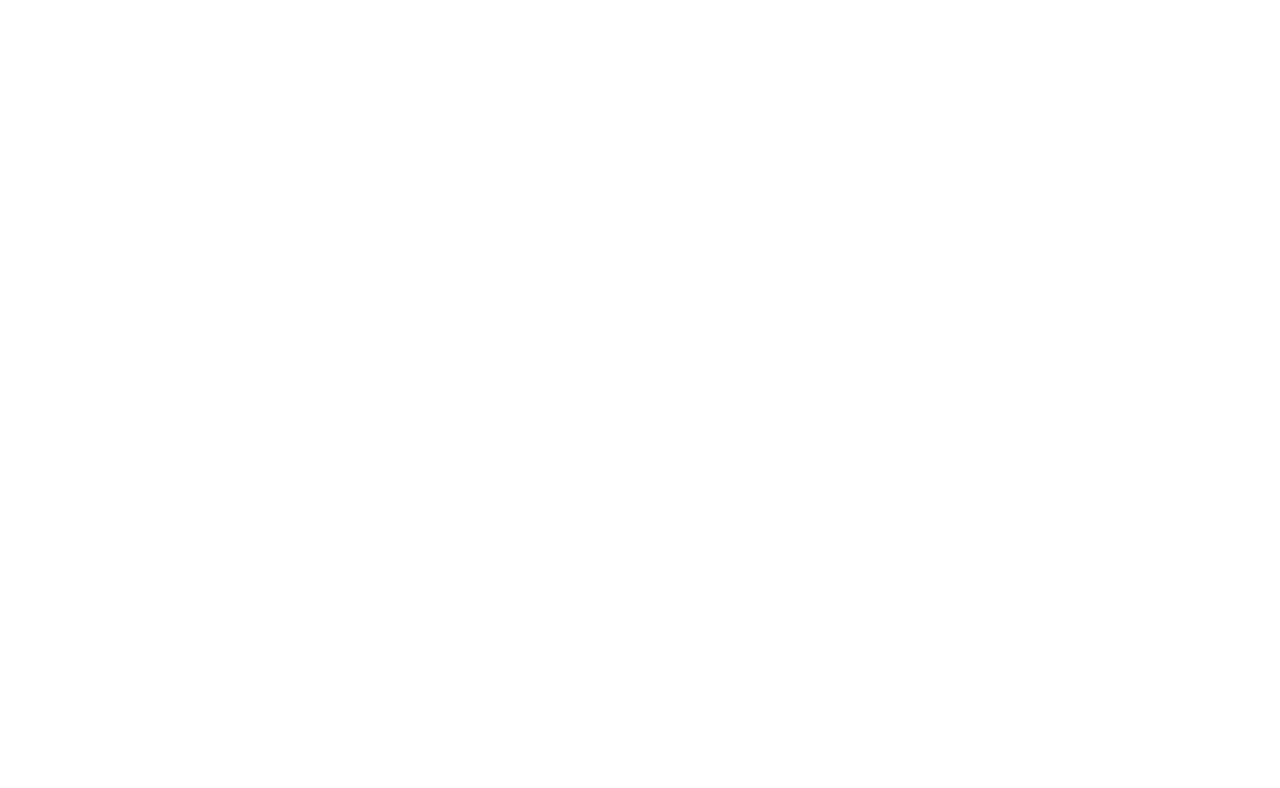
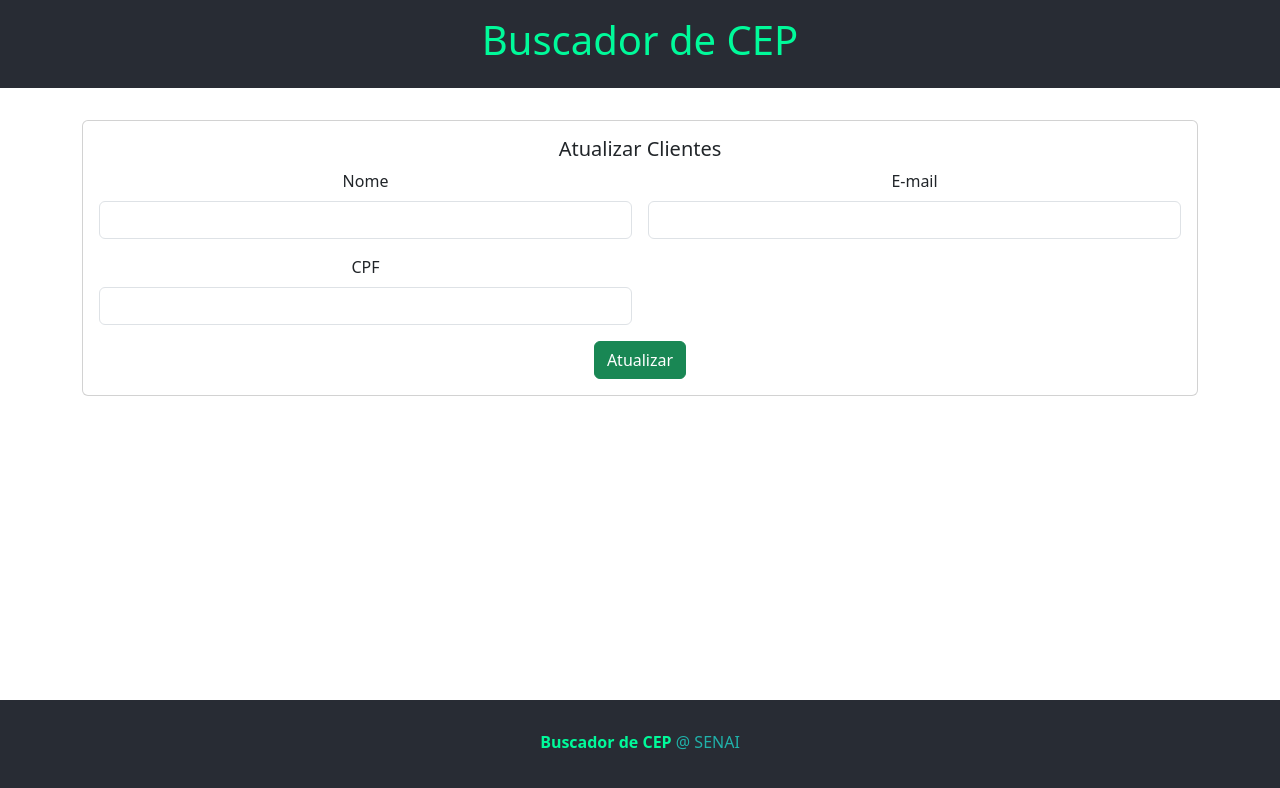
Before and after one commit to casagrande7/Busca_cep, a React (Create React App) app: page /editar/1 in a window 1280 px wide. Before the commit this address had no page. Shown: the top 788 px of the page. Built offline with nearby package versions, Linux system fonts and the light colour scheme; no server answers.

Commit message:
Atualizado

```diff
--- a/src/components/Editar.tsx
+++ b/src/components/Editar.tsx
@@ -2,6 +2,8 @@
 import styles from "../App.module.css";
 import Header from "./Header";
 import Footer from "./Footer";
+import { useParams } from "react-router-dom";
+import axios from "axios";
 
 
 const Editar = () => {
@@ -11,12 +13,46 @@
     const [cpf, setCpf] = useState<string>("");
     const [id, setId] = useState<number>();
 
+    const parametro = useParams();
+
     const atualizar = (e: FormEvent) => {
+        e.preventDefault();
+
+        const dados = {
+            id: id,
+            nome: nome,
+            email: email,
+            cpf: cpf
+        }
+
+        axios.put("http://10.137.9.134:8000/api/update", dados, {
+            headers: {
+                "Accept": "application/json",
+                "Content-Type": "application/json"
+            }
+        }).then(function(response){
+            window.location.href = "/listagem"
+        }).catch(function(error){
+            console.log("Ocorreu um erro ao atualizar");
+        });
 
     }
 
     useEffect(() => {
+        async function fetchData() {
+            try {
+                const response = await axios.get("http://10.137.9.134:8000/api/find/" + parametro.id);
+                setNome(response.data.data.nome);
+                setEmail(response.data.data.email);
+                setCpf(response.data.data.cpf);
+                setId(response.data.data.id);
 
+            } catch (error) {
+                console.log("Erro ao buscar dados da API");
+
+            }
+        }
+        fetchData();
     }, []);
 
     const handleState = (e: ChangeEvent<HTMLInputElement>) => {
@@ -33,11 +69,6 @@
 
 
 
-
-
-
-
-
     return (
         <div>
             <Header />
@@ -45,20 +76,20 @@
                 <div className='container'>
                     <div className='card'>
                         <div className='card-body'>
-                            <h5 className='card-title'>Cadastrar Clientes</h5>
+                            <h5 className='card-title'>Atualizar Clientes</h5>
                             <form onSubmit={atualizar} className='row g-3'>
                                 <div className='col-6'>
                                     <label htmlFor='nome' className='form-label'>Nome</label>
-                                    <input type="text" name='nome' className='form-control' required onChange={handleState} />
+                                    <input type="text" name='nome' className='form-control' required onChange={handleState} value={nome} />
                                 </div>
                                 <div className='col-6'>
                                     <label htmlFor='email' className='form-label'>E-mail</label>
-                                    <input type="text" name='email' className='form-control' required onChange={handleState} />
+                                    <input type="text" name='email' className='form-control' required onChange={handleState} value={email} />
 
                                 </div>
                                 <div className='col-6'>
                                     <label htmlFor='cpf' className='form-label'>CPF</label>
-                                    <input type="text" name='cpf' className='form-control' required onChange={handleState} />
+                                    <input type="text" name='cpf' className='form-control' required onChange={handleState} value={cpf} />
 
                                 </div>
 
--- a/src/components/Listagem.tsx
+++ b/src/components/Listagem.tsx
@@ -1,5 +1,6 @@
 import axios from 'axios';
 import React, { Component, useState, ChangeEvent, FormEvent, useEffect } from 'react';
+import { Link } from 'react-router-dom';
 import styles from "../App.module.css";
 import { CadastroInterface } from '../interfaces/CadastroInterface';
 
@@ -95,7 +96,7 @@
                                             <td>{usuario.cpf}</td>
                                             <td>{usuario.email}</td>
                                             <td>
-                                                <a href="#" className='btn btn-primary btn-sm'>Editar</a>
+                                                <Link to={"/editar/" + usuario.id} className='btn btn-primary btn-sm'>Editar</Link>
                                                 <a href="#" className='btn btn-danger btn-sm'>Excluir</a>
                                             </td>
                                         </tr>
--- a/src/router/AppRouter.tsx
+++ b/src/router/AppRouter.tsx
@@ -2,6 +2,7 @@
 import { BrowserRouter, Route, Routes} from "react-router-dom";
 import BuscaCep from "../components/BuscaCepForm";
 import Cadastro from "../components/Cadastro";
+import Editar from "../components/Editar";
 import Listagem from "../components/Listagem";
 
 const AppRouter = () => {
@@ -11,6 +12,7 @@
             <Route path="buscacep" element= {<BuscaCep />} />
             <Route path="cadastro" element= {<Cadastro />} />
             <Route path="listagem" element= {<Listagem />} />
+            <Route path="editar/:id" element= {<Editar />}/>
            </Routes>
         </BrowserRouter>
 
```
